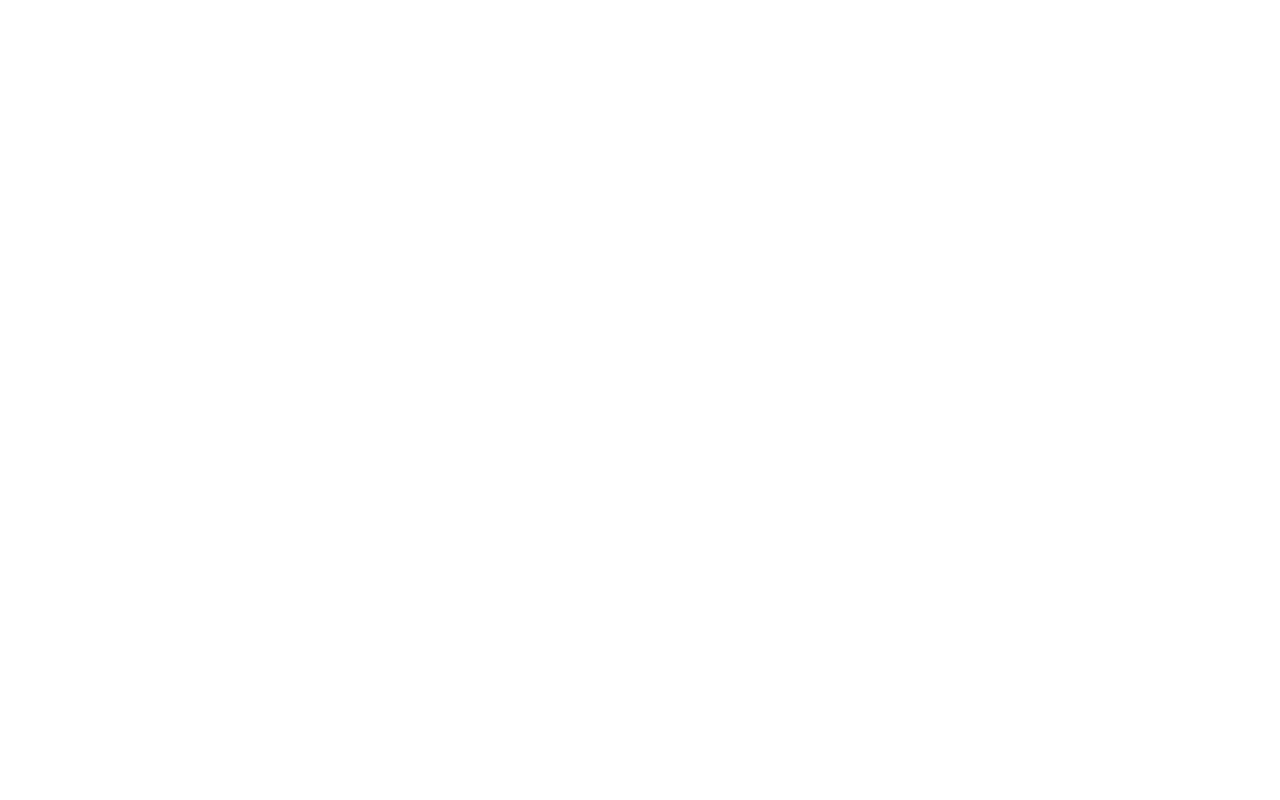
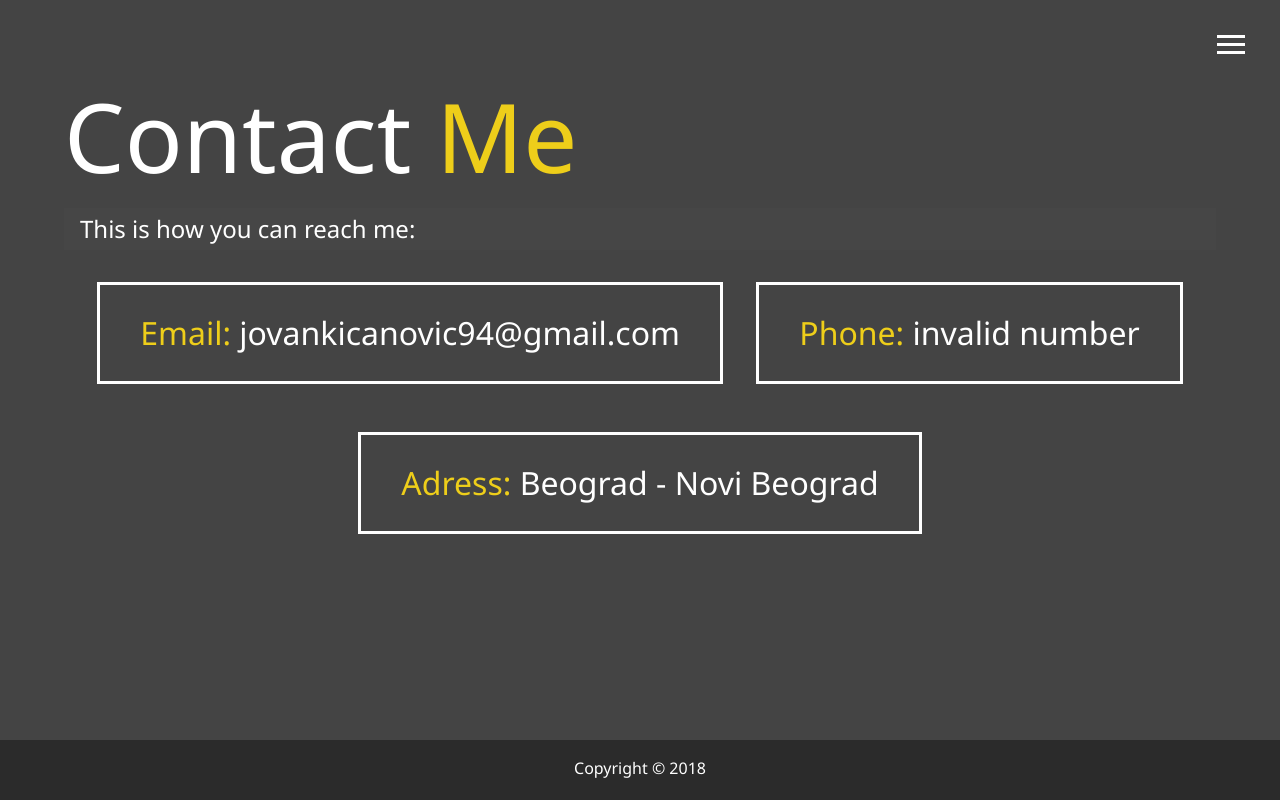
Before and after one commit to JovanKic/Portfolio-Website, a website: page build/contact.html in a window 1280 px wide. Drawn offline with Linux system fonts and the light colour scheme; files that its build step writes are made by us from their sources.

Commit message:
Contact page
html, divs are flex, added some scrole reveal and minor fixes :)

```diff
--- a/source/js/app.js
+++ b/source/js/app.js
@@ -30,3 +30,23 @@ function toggleMenu() {
         showMenu = false;
     }
 }
+//Scroll Reveal
+window.sr = ScrollReveal();
+sr.reveal('#contact .boxes .box1', {
+    delay: 100,
+    duration: 700,
+    origin: 'left',
+    distance: '1000px',
+});
+sr.reveal('#contact .boxes .box2', {
+    delay: 500,
+    duration: 700,
+    origin: 'bottom',
+    distance: '8000px',
+});
+sr.reveal('#contact .boxes .box3', {
+    delay: 400,
+    duration: 700,
+    origin: 'right',
+    distance: '1000px',
+});
--- /dev/null
+++ b/source/sass/6-pages/_page-contact.sass
@@ -0,0 +1,17 @@
+.boxes
+  display: flex
+  flex-wrap: wrap
+  justify-content: space-evenly
+  align-items: center
+  margin-top: 1rem
+  div
+    font-size: 2rem
+    border: 3px #fff solid
+    padding: 1.5rem 2.5rem
+    margin-bottom: 3rem
+    &:hover
+      //padding: 0.5rem 1.5rem
+      background: $secondary-color
+      color: set-text-color($secondary-color)
+      span
+        color: set-text-color($secondary-color)
--- a/source/sass/main.sass
+++ b/source/sass/main.sass
@@ -35,6 +35,7 @@
 @import '6-pages/page-home'
 @import '6-pages/page-about'
 @import '6-pages/page-projects'
+@import '6-pages/page-contact'
 
 // Mobile Responsive (has to go last)
 @import '1-tools/mobile'
```
Also changed, not shown: build/assets/css/main.min.css, build/assets/js/app.js, build/contact.html.
